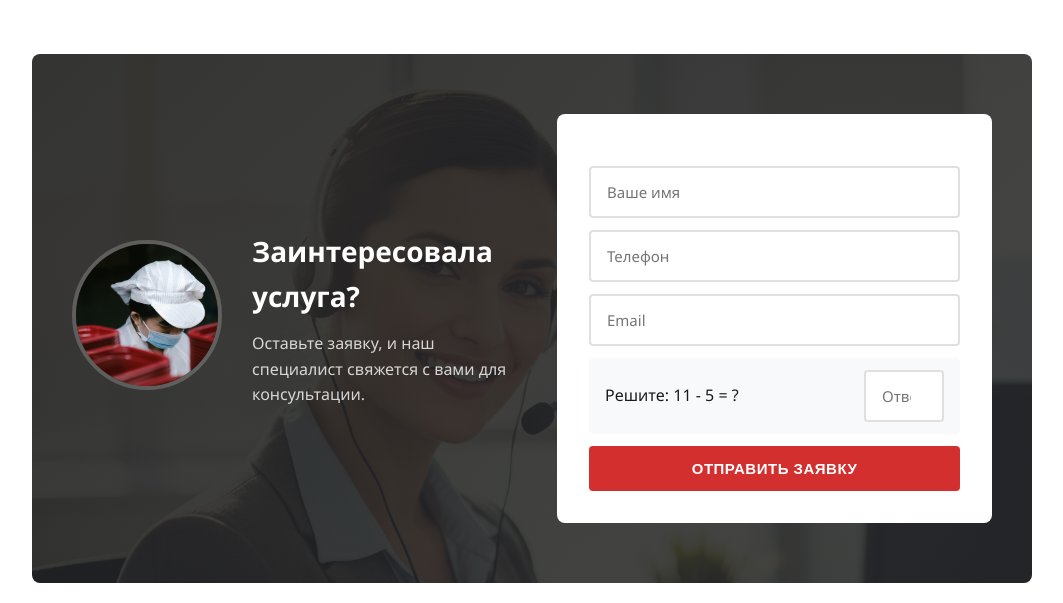
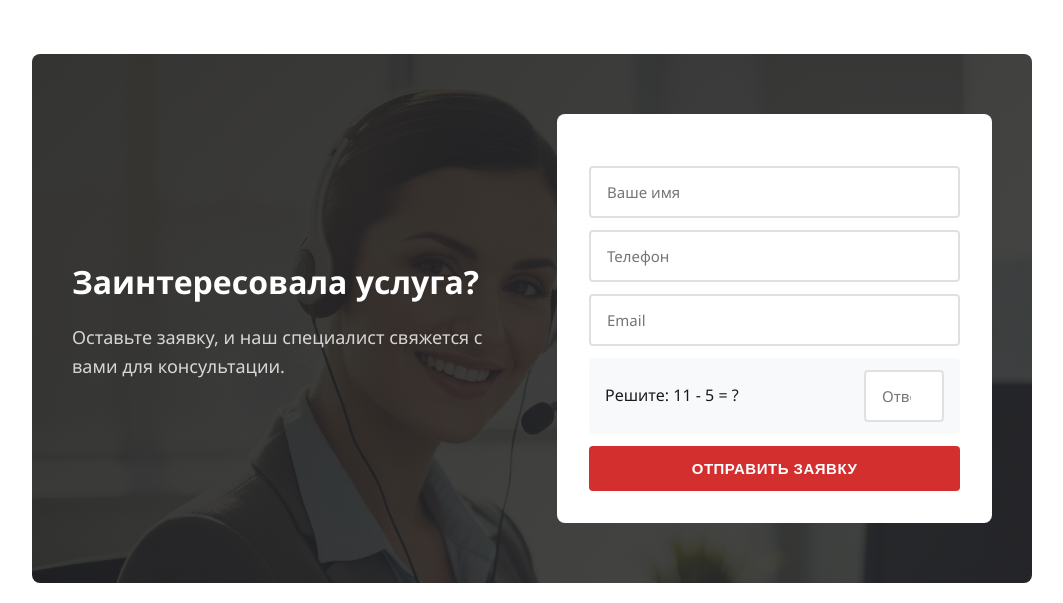
Before and after one commit to android156/GTT2026, a Flask app: a page that uses templates/public/service_detail.html in a window 1280 px wide. Shown: the part 861-1464 px from the top of the page, without its empty margins (108-1171 px from the left). Run offline with Flask 3, Linux system fonts and the light colour scheme; tables that the repository leaves empty hold one stand-in row (values such as "Sample post"); grey boxes marked "Sample" are stand-in pictures.

Commit message:
Remove specialist image from service request block
Remove the circular specialist image and update text styles in the service request section of the service detail page.

Replit-Commit-Author: Agent
Replit-Commit-Session-Id: af29bfee-a78e-48ae-98e9-ea0bf268acfe
Replit-Commit-Checkpoint-Type: full_checkpoint
Replit-Commit-Event-Id: f1662d2f-000e-4276-aff7-729d4fb91e2c
Replit-Commit-Screenshot-Url: https://storage.googleapis.com/screenshot-production-us-central1/0eb04fca-7d1f-42bb-afb3-eff8a68c4d6e/af29bfee-a78e-48ae-98e9-ea0bf268acfe/AeSnphD
Replit-Helium-Checkpoint-Created: true

```diff
--- a/static/css/main.css
+++ b/static/css/main.css
@@ -151,11 +151,9 @@ h3 { font-family: var(--font-heading); font-size: 20px; font-weight: 600; margin
     background: linear-gradient(135deg, rgba(30,30,30,0.9) 0%, rgba(42,42,42,0.85) 100%), url('/static/images/cta-bg.jpg') center/cover no-repeat;
     background-color: var(--bg-dark);
 }
-.service-cta-section .cta-content { display: flex; align-items: center; gap: 30px; }
-.service-cta-section .cta-specialist { flex-shrink: 0; }
-.service-cta-section .cta-specialist img { width: 150px; height: 150px; border-radius: 50%; object-fit: cover; border: 4px solid rgba(255,255,255,0.2); }
-.service-cta-section .cta-info h3 { color: white; font-size: 28px; margin-bottom: 12px; }
-.service-cta-section .cta-info p { color: rgba(255,255,255,0.8); font-size: 16px; margin: 0; }
+.service-cta-section .cta-content { display: block; }
+.service-cta-section .cta-info h3 { color: white; font-size: 32px; margin-bottom: 16px; }
+.service-cta-section .cta-info p { color: rgba(255,255,255,0.8); font-size: 18px; margin: 0; }
 .service-cta-section .cta-form-wrapper { background: white; padding: 32px; border-radius: var(--radius-lg); }
 .service-cta-section .lead-form .form-row { margin-bottom: 12px; }
 @media (max-width: 900px) {
--- a/templates/public/service_detail.html
+++ b/templates/public/service_detail.html
@@ -65,9 +65,6 @@
 
     <section class="service-cta-section" id="callback">
         <div class="cta-content">
-            <div class="cta-specialist">
-                <img src="/static/images/specialist.jpg" alt="Наш специалист">
-            </div>
             <div class="cta-info">
                 <h3>Заинтересовала услуга?</h3>
                 <p>Оставьте заявку, и наш специалист свяжется с вами для консультации.</p>
```
Also changed, not shown: static/images/specialist.jpg (deleted).
